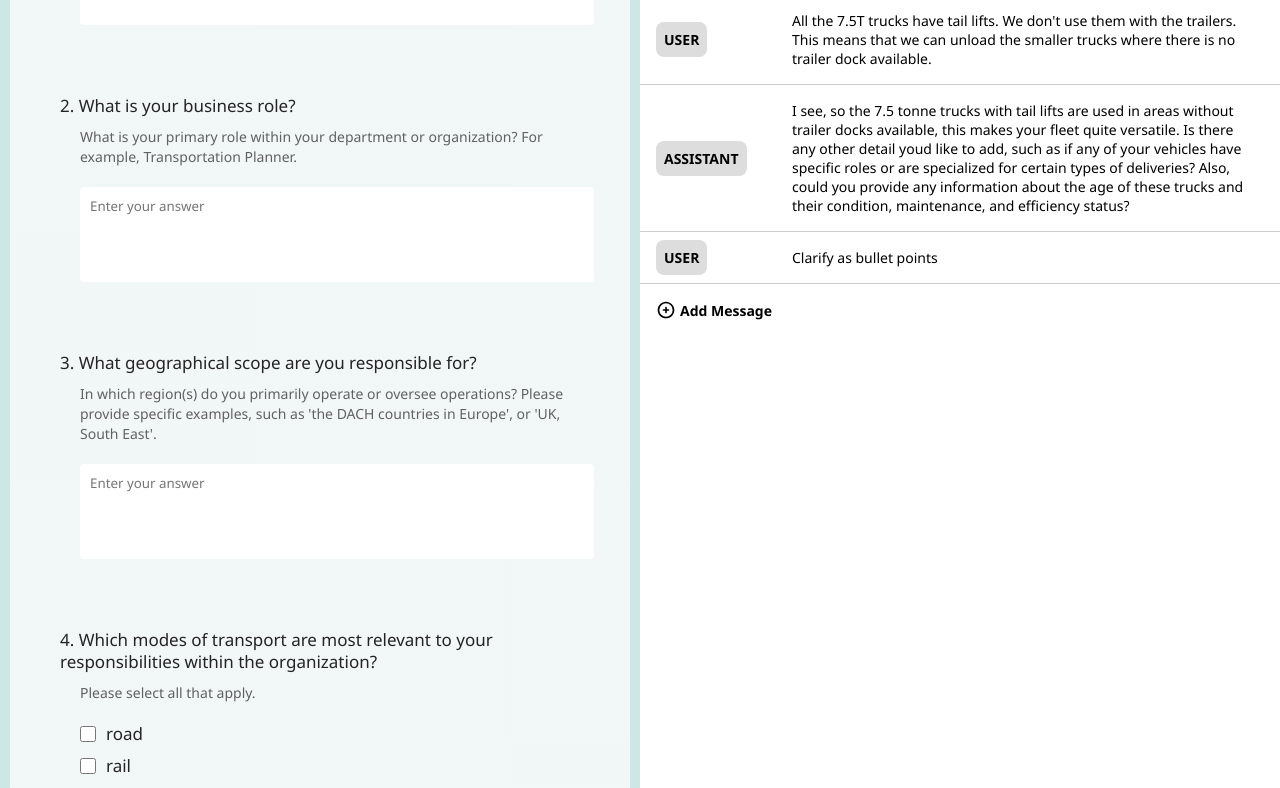
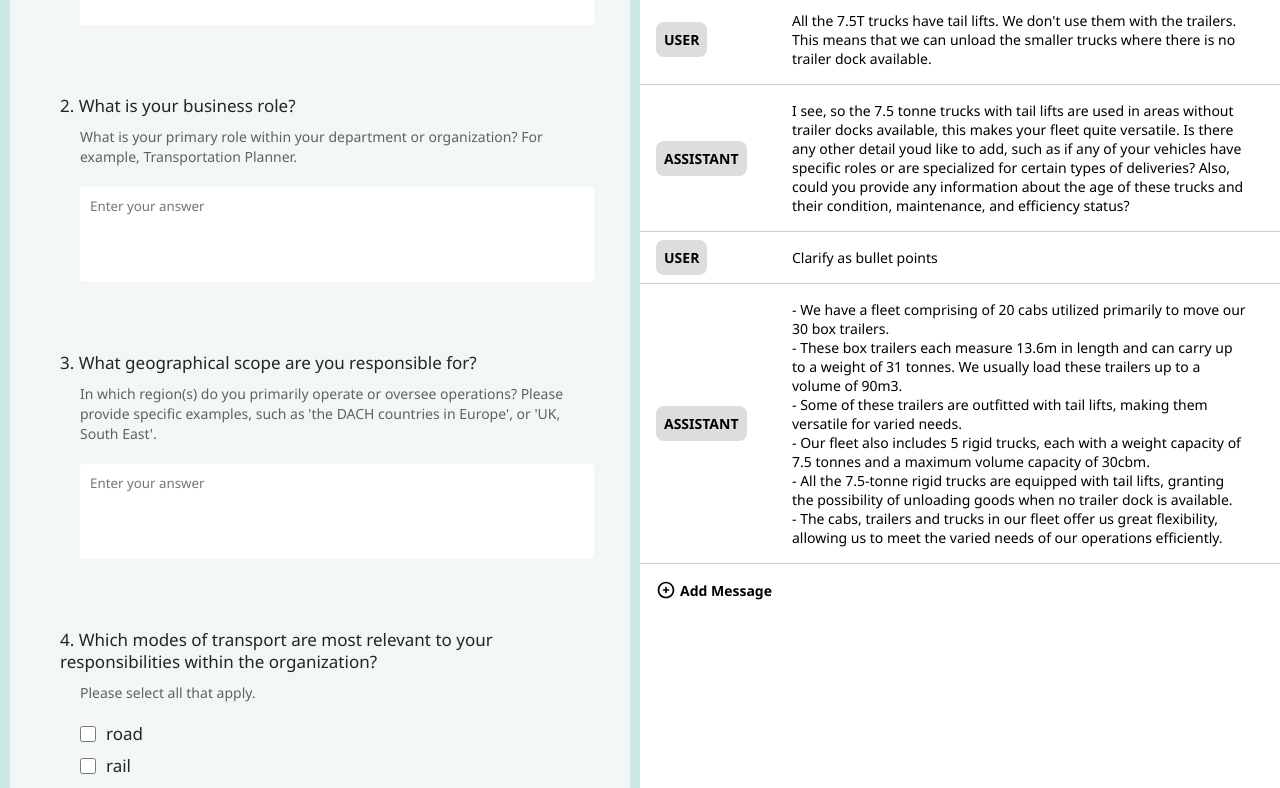
Before and after one commit to ioak-dev/we-craft, an Angular app: page / in a window 1280 px wide. Shown: the part 531-1319 px from the top of the page. Built offline with nearby package versions, Linux system fonts and the light colour scheme.

Commit message:
Show html contents from chat message changes - Added

```diff
--- a/src/app/app.component.html
+++ b/src/app/app.component.html
@@ -81,8 +81,7 @@
           {{chat.sender}}
         </span>
       </div>
-      <div class="content">
-        {{chat.content}}
+      <div class="content" [innerHTML]="chat.content">
       </div>
     </div>
     <div *ngIf="showChatInput">
--- a/src/app/app.component.ts
+++ b/src/app/app.component.ts
@@ -58,6 +58,12 @@ export class AppComponent {
       "questionId": "",
       "sender": "user",
       "content": "Clarify as bullet points"
+    },
+    {
+      "id": "",
+      "questionId": "",
+      "sender": "assistant",
+      "content": "- We have a fleet comprising of 20 cabs utilized primarily to move our 30  box trailers. <br> - These box trailers each measure 13.6m in length and can carry up to a weight of 31 tonnes. We usually load these trailers up to a volume of 90m3. <br> - Some of these trailers are outfitted with tail lifts, making them versatile for varied needs. <br> - Our fleet also includes 5 rigid trucks, each with a weight capacity of 7.5 tonnes and a maximum volume capacity of 30cbm. <br> - All the 7.5-tonne rigid trucks are equipped with tail lifts, granting the possibility of unloading goods when no trailer dock is available. <br> - The cabs, trailers and trucks in our fleet offer us great flexibility, allowing us to meet the varied needs of our operations efficiently."
     }
   ];
   chatInput: string = '';
```
